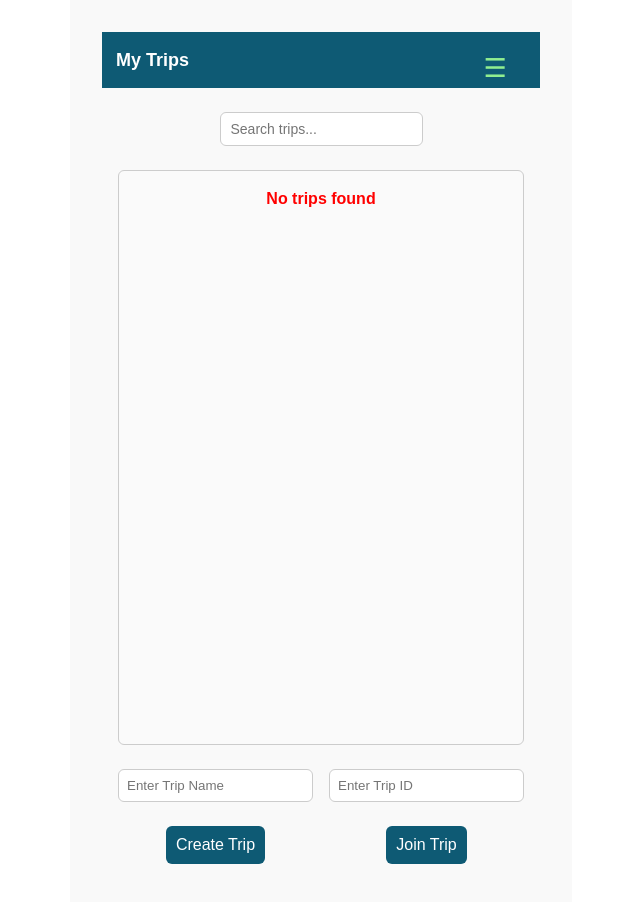
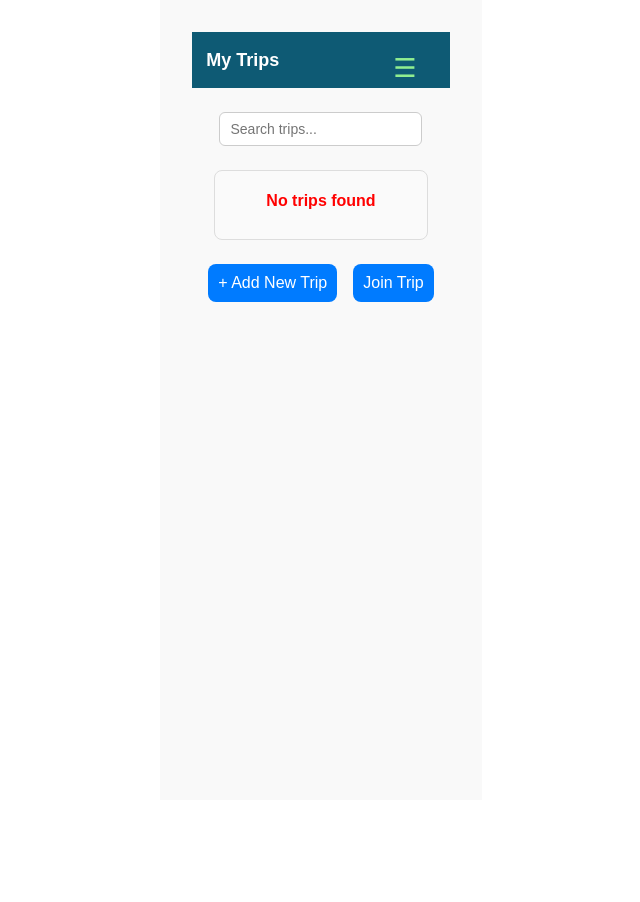
Before and after one commit to Teo-Wu/tripduel_frontend, a React (Vite) app in the folder my-react-app/: page /#/ in a window 1280 px wide. Shown: the top 902 px of the page, without its empty margins (319-959 px from the left). After the commit the page ends 800 px from the top, so only its background shows below. Built offline with nearby package versions, Linux system fonts and the light colour scheme; sample sign-in values are in the browser's storage.

Commit message:
CHECK INPUT when add new items and add delete image option

```diff
--- a/my-react-app/src/css/MyTripsPage.css
+++ b/my-react-app/src/css/MyTripsPage.css
@@ -1,46 +1,51 @@
+/* Page container adjustment for wider look */
 .page-container {
   display: flex;
   flex-direction: column;
   padding: 16px;
   gap: 16px;
   font-family: sans-serif;
-  height: 100vh;
+  height: auto;              /* allow container to shrink if list is smaller */
+  max-width: 900px;          /* wider container */
+  margin: auto;              /* center on page */
   box-sizing: border-box;
 }
 
-/* ---------- Trips Section ---------- */
-.trips-section {
-  flex: 1;
-  display: flex;
-  flex-direction: column;
+.search-input {
+  padding: 10px;
+  border-radius: 8px;
+  border: 1px solid #ccc;
+  margin-bottom: 12px;
+  font-size: 14px;
+}
+/* Adjusted trip list container */
+.trip-list {
+  flex: none;                /* don’t stretch to fill all vertical space */
+  max-height: 350px;         /* slightly shorter than before */
+  overflow-y: auto;          /* scrollable */
+  border: 1px solid #ddd;
+  border-radius: 8px;
+  padding: 10px;
   min-height: 0;
+  background: #fafafa;
+  width: 95%;                /* slightly wider on larger screens */
+  margin: 0 auto;            /* center horizontally */
 }
 
-.search-input {
-  padding: 8px;
-  border-radius: 6px;
-  border: 1px solid #ccc;
-  margin-bottom: 12px;
-}
-
-.trip-list {
-  flex: 1;
-  overflow-y: auto;
-  border: 1px solid #ccc;
-  border-radius: 6px;
-  padding: 8px;
-  min-height: 0;
-  background: #fafafa;
-}
-
+/* Trip card */
 .trip-card {
   display: flex;
   flex-direction: column;
   border: 1px solid #bbb;
-  border-radius: 6px;
-  padding: 10px;
+  border-radius: 8px;
+  padding: 12px;
   margin-bottom: 10px;
-  background: #f9f9f9;
+  background: #f0f0f0;
+  transition: background 0.2s;
+}
+
+.trip-card:hover {
+  background: #e6e6e6;
 }
 
 .trip-card strong {
@@ -48,31 +53,65 @@
   display: block;
 }
 
-.trip-actions {
-  display: flex;
-  flex-wrap: wrap;
+/* Actions row */
+.trip-actions-row {
+  display: grid;
+  grid-template-columns: repeat(4, auto);
   gap: 6px;
+  align-items: center;
 }
 
-.trip-actions button {
+.trip-actions-row button {
+  padding: 8px;
+  font-size: 14px;
+  border-radius: 6px;
+  cursor: pointer;
+  border: none;
+  background: #007bff;
+  color: white;
+  transition: background 0.2s;
+}
+
+.trip-actions-row button:hover {
+  background: #0056b3;
+}
+
+.more-btn {
+  background: #6c757d;
+}
+
+/* Action menu */
+.action-menu {
+  margin-top: 6px;
+  display: flex;
+  flex-direction: column;
+  gap: 4px;
+  border: 1px solid #ccc;
+  border-radius: 6px;
+  padding: 6px;
+  background: #fff;
+}
+
+.action-menu button {
+  background: #f0f0f0;
+  color: #333;
+  border-radius: 6px;
   padding: 6px 8px;
-  font-size: 14px;
+  border: none;
   cursor: pointer;
-  border-radius: 4px;
-  border: none;
-  background: #0e5a74;
+  text-align: left;
+}
+
+.action-menu button.danger {
+  background: #ff4d4f;
   color: white;
 }
 
-.trip-actions button.delete-btn {
-  background: #ff4d4f;
-}
-
-.trip-actions button:hover {
+.action-menu button:hover {
   opacity: 0.85;
 }
 
-/* ---------- Actions Section ---------- */
+/* Actions section */
 .actions-section {
   display: flex;
   gap: 16px;
@@ -87,27 +126,30 @@
 }
 
 .action-box input {
-  padding: 8px;
+  padding: 10px;
   width: 100%;
   max-width: 220px;
   box-sizing: border-box;
-  border-radius: 6px;
+  border-radius: 8px;
   border: 1px solid #ccc;
+  font-size: 14px;
 }
 
 .primary {
-  background-color: #0e5a74;
+  background-color: #007bff;
   color: white;
   border: none;
   padding: 10px;
   cursor: pointer;
-  border-radius: 6px;
+  border-radius: 8px;
+  transition: background 0.2s;
 }
 
 .primary:hover {
-  background-color: #0b4a60;
+  background-color: #0056b3;
 }
 
+/* Messages */
 .message {
   margin-top: 8px;
   font-weight: bold;
@@ -121,21 +163,57 @@
   color: red;
 }
 
+/* Modal */
+.modal-backdrop {
+  position: fixed;
+  inset: 0;
+  background: rgba(0, 0, 0, 0.45);
+  display: flex;
+  align-items: center;
+  justify-content: center;
+  z-index: 1000;
+}
+
+.modal {
+  background: white;
+  width: 90%;
+  max-width: 320px;
+  padding: 16px;
+  border-radius: 10px;
+  display: flex;
+  flex-direction: column;
+  gap: 10px;
+}
+
+.modal input {
+  padding: 10px;
+  font-size: 16px;
+  border-radius: 6px;
+  border: 1px solid #ccc;
+}
+
+.modal button {
+  padding: 10px;
+  font-size: 16px;
+  border-radius: 6px;
+  border: none;
+  cursor: pointer;
+}
+
+.modal button:not(.cancel) {
+  background: #007bff;
+  color: white;
+}
+
+.modal .cancel {
+  background: #ddd;
+}
+
+
+/* Mobile responsiveness stays the same */
 @media (max-width: 600px) {
-  .trip-actions {
-    flex-direction: column;
-    gap: 4px;
+  .trip-list {
+    width: 100%;             /* full width on mobile */
+    max-height: 300px;       /* slightly smaller on mobile */
   }
 }
-
-.trip-actions-row {
-  display: grid;
-  grid-template-columns: repeat(4, auto);
-  gap: 6px;
-  align-items: center;
-}
-
-.trip-actions-row button {
-  padding: 8px;
-  font-size: 14px;
-}
--- a/my-react-app/src/css/TripEditView.css
+++ b/my-react-app/src/css/TripEditView.css
@@ -131,7 +131,7 @@
 .message {
   text-align: center;
   margin-top: 12px;
-  color: green;
+  color: red;
 }
 
 /* MODAL */
@@ -191,3 +191,29 @@
   border-radius: 8px;
   margin-bottom: 12px;
 }
+
+.image-delete-btn {
+  background: #ff4d4f;
+  color:black;
+  border: none;
+  padding: 8px 16px;      /* wider padding for text */
+  border-radius: 6px;
+  cursor: pointer;
+  font-size: 14px;
+  margin-top: 8px;
+  transition: background 0.2s;
+}
+
+
+.image-panel .delete-btn {
+  background: #ff4d4f;
+  color: white;
+  border: none;
+  padding: 8px 12px;
+  border-radius: 6px;
+  cursor: pointer;
+}
+
+.image-panel .delete-btn:hover {
+  background: #d9363e;
+}
--- a/my-react-app/src/pages/MyTripsPage.jsx
+++ b/my-react-app/src/pages/MyTripsPage.jsx
@@ -15,10 +15,12 @@ function MyTripsPage() {
   const [searchTerm, setSearchTerm] = useState("");
   const [message, setMessage] = useState("");
   const [openMenu, setOpenMenu] = useState(null);
+  const [showCreateModal, setShowCreateModal] = useState(false);
+  const [showJoinModal, setShowJoinModal] = useState(false);
 
   const navigate = useNavigate();
 
-  /* ---------------- LOAD TRIPS ---------------- */
+  // Load trips
   const loadTrips = async () => {
     const data = await getMyTrips();
     setTrips(data);
@@ -28,34 +30,52 @@ function MyTripsPage() {
     loadTrips();
   }, []);
 
-  /* ---------------- SEARCH ---------------- */
+  // Filter trips
   const filteredTrips = useMemo(() => {
     return trips.filter((t) =>
       t.name.toLowerCase().includes(searchTerm.toLowerCase())
     );
   }, [trips, searchTerm]);
 
-  /* ---------------- ACTIONS ---------------- */
+  // CREATE TRIP
   const handleCreateTrip = async () => {
-    if (!tripName.trim()) return;
-    await createTrip(tripName);
+    if (!tripName.trim()) {
+      setMessage("Trip name cannot be empty");
+      return;
+    }
+    if (trips.some((t) => t.name.toLowerCase() === tripName.trim().toLowerCase())) {
+      setMessage("Trip name already exists");
+      return;
+    }
+    await createTrip(tripName.trim());
     setTripName("");
+    setShowCreateModal(false);
     setMessage("Trip created");
     loadTrips();
   };
 
+  // JOIN TRIP
   const handleJoinTrip = async () => {
-    if (!tripId.trim()) return;
+    if (!tripId.trim()) {
+      setMessage("Trip ID cannot be empty");
+      return;
+    }
+    if (trips.some((t) => t.id === tripId.trim())) {
+      setMessage("You have already joined this trip");
+      return;
+    }
     try {
-      await joinTrip(tripId);
+      await joinTrip(tripId.trim());
+      setTripId("");
+      setShowJoinModal(false);
       setMessage("Joined successfully");
-      setTripId("");
       loadTrips();
     } catch (err) {
       setMessage(err.toString());
     }
   };
 
+  // DELETE TRIP
   const handleDeleteTrip = async (id) => {
     if (!window.confirm("Delete this trip?")) return;
     await deleteTrip(id);
@@ -64,7 +84,7 @@ function MyTripsPage() {
     loadTrips();
   };
 
-  /* ---------------- MESSAGE AUTO CLEAR ---------------- */
+  // Auto-hide message
   useEffect(() => {
     if (!message) return;
     const timer = setTimeout(() => setMessage(""), 3000);
@@ -98,19 +118,12 @@ function MyTripsPage() {
               >
                 Edit
               </button>
-
-              <button
-                onClick={() => navigate(`/trips/${trip.id}/rank`)}
-              >
+              <button onClick={() => navigate(`/trips/${trip.id}/rank`)}>
                 Rank
               </button>
-
-              <button
-                onClick={() => navigate(`/trips/${trip.id}/result`)}
-              >
+              <button onClick={() => navigate(`/trips/${trip.id}/result`)}>
                 Result
               </button>
-
               <button
                 className="more-btn"
                 onClick={() =>
@@ -124,18 +137,10 @@ function MyTripsPage() {
             {/* MORE MENU */}
             {openMenu === trip.id && (
               <div className="action-menu">
-                <button
-                  onClick={() =>
-                    navigator.clipboard.writeText(trip.id)
-                  }
-                >
+                <button onClick={() => navigator.clipboard.writeText(trip.id)}>
                   Copy Trip ID
                 </button>
-
-                <button
-                  className="danger"
-                  onClick={() => handleDeleteTrip(trip.id)}
-                >
+                <button className="danger" onClick={() => handleDeleteTrip(trip.id)}>
                   Delete Trip
                 </button>
               </div>
@@ -144,26 +149,16 @@ function MyTripsPage() {
         ))}
       </div>
 
-      {/* CREATE / JOIN */}
+      {/* CREATE / JOIN BUTTONS */}
       <div className="actions-section">
         <div className="action-box">
-          <input
-            placeholder="Enter Trip Name"
-            value={tripName}
-            onChange={(e) => setTripName(e.target.value)}
-          />
-          <button className="primary" onClick={handleCreateTrip}>
-            Create Trip
+          <button className="primary" onClick={() => setShowCreateModal(true)}>
+            + Add New Trip
           </button>
         </div>
 
         <div className="action-box">
-          <input
-            placeholder="Enter Trip ID"
-            value={tripId}
-            onChange={(e) => setTripId(e.target.value)}
-          />
-          <button className="primary" onClick={handleJoinTrip}>
+          <button className="primary" onClick={() => setShowJoinModal(true)}>
             Join Trip
           </button>
         </div>
@@ -173,8 +168,7 @@ function MyTripsPage() {
       {message && (
         <p
           className={`message ${
-            message.includes("created") ||
-            message.includes("success")
+            message.includes("created") || message.includes("success")
               ? "success"
               : "error"
           }`}
@@ -182,6 +176,44 @@ function MyTripsPage() {
           {message}
         </p>
       )}
+
+      {/* CREATE TRIP MODAL */}
+      {showCreateModal && (
+        <div className="modal-backdrop">
+          <div className="modal">
+            <h4>New Trip</h4>
+            <input
+              autoFocus
+              placeholder="Enter trip name"
+              value={tripName}
+              onChange={(e) => setTripName(e.target.value)}
+            />
+            <button onClick={handleCreateTrip}>Add Trip</button>
+            <button className="cancel" onClick={() => setShowCreateModal(false)}>
+              Cancel
+            </button>
+          </div>
+        </div>
+      )}
+
+      {/* JOIN TRIP MODAL */}
+      {showJoinModal && (
+        <div className="modal-backdrop">
+          <div className="modal">
+            <h4>Join Trip</h4>
+            <input
+              autoFocus
+              placeholder="Enter trip ID"
+              value={tripId}
+              onChange={(e) => setTripId(e.target.value)}
+            />
+            <button onClick={handleJoinTrip}>Join</button>
+            <button className="cancel" onClick={() => setShowJoinModal(false)}>
+              Cancel
+            </button>
+          </div>
+        </div>
+      )}
     </div>
   );
 }
--- a/my-react-app/src/pages/TripEditView.jsx
+++ b/my-react-app/src/pages/TripEditView.jsx
@@ -14,6 +14,7 @@ import {
 import {
   uploadImage,
   getImage,
+  deleteImage,
 } from "../services/property/imageService";
 
 import "../css/TripEditView.css";
@@ -88,6 +89,20 @@ function TripEditView({ tripId }) {
     setShowImageModal(true);
   };
 
+    // DELETE IMAGE HANDLER
+  const handleDeleteImage = async () => {
+    if (!window.confirm("Delete this image?")) return;
+
+    try {
+      await deleteImage(selectedProperty, selectedCategory); // assuming your API supports this
+      setImage(null);
+      setMessage("Image deleted");
+    } catch (err) {
+      setMessage("Failed to delete image");
+    }
+  };
+
+
   // Filtered lists for search
   const filteredProperties = useMemo(() => {
     return properties.filter((p) =>
@@ -103,7 +118,15 @@ function TripEditView({ tripId }) {
 
   // Add / Delete handlers
   const handleAddProperty = async () => {
-    if (!newPropertyName) return;
+    const name = newPropertyName.trim();
+    if (!name) {
+      setMessage("Property name cannot be empty");
+      return;
+    }
+    if (properties.some((p) => p.name.toLowerCase() === name.toLowerCase())) {
+      setMessage("Property name already exists");
+      return;
+    }
     const prop = await createProperty({ trip: tripId, name: newPropertyName });
     setProperties((prev) => [...prev, prop]);
     setNewPropertyName("");
@@ -120,7 +143,15 @@ function TripEditView({ tripId }) {
   };
 
   const handleAddCategory = async () => {
-    if (!newCategoryName) return;
+    const name = newCategoryName.trim();
+    if (!name) {
+      setMessage("Category name cannot be empty");
+      return;
+    }
+    if (categories.some((c) => c.name.toLowerCase() === name.toLowerCase())) {
+      setMessage("Category name already exists");
+      return;
+    }
     const cat = await createCategory({ trip: tripId, name: newCategoryName });
     setCategories((prev) => [...prev, cat]);
     setNewCategoryName("");
@@ -239,17 +270,23 @@ function TripEditView({ tripId }) {
         </button>
       ) : null}
 
-      {/* IMAGE UPLOAD PANEL */}
+            {/* IMAGE UPLOAD PANEL */}
       {confirmed && selectedProperty && selectedCategory && (
         <div className="image-panel">
           {image ? (
-            <img src={image.url} alt="Uploaded" />
+            <>
+              <img src={image.url} alt="Uploaded" />
+              <button className="img-delete-btn" onClick={handleDeleteImage}>
+                Delete Image
+              </button>
+            </>
           ) : (
             <p>No image for this selection</p>
           )}
           <input type="file" onChange={handleUpload} />
         </div>
       )}
+
 
       {message && <p className="message">{message}</p>}
 
--- a/my-react-app/src/services/property/imageService.js
+++ b/my-react-app/src/services/property/imageService.js
@@ -24,3 +24,18 @@ export async function getImage(property, category) {
   if (!image) throw "Image not found";
   return image;
 }
+
+export async function deleteImage(property, category) {
+  // Remove the image from mockDb for this property + category
+  const initialLength = mockDb.images.length;
+
+  mockDb.images = mockDb.images.filter(
+    img => img.property !== property || img.category !== category
+  );
+
+  if (mockDb.images.length === initialLength) {
+    throw "No image found to delete"; // optional: throw if nothing was deleted
+  }
+
+  return true; // return success
+}
```
